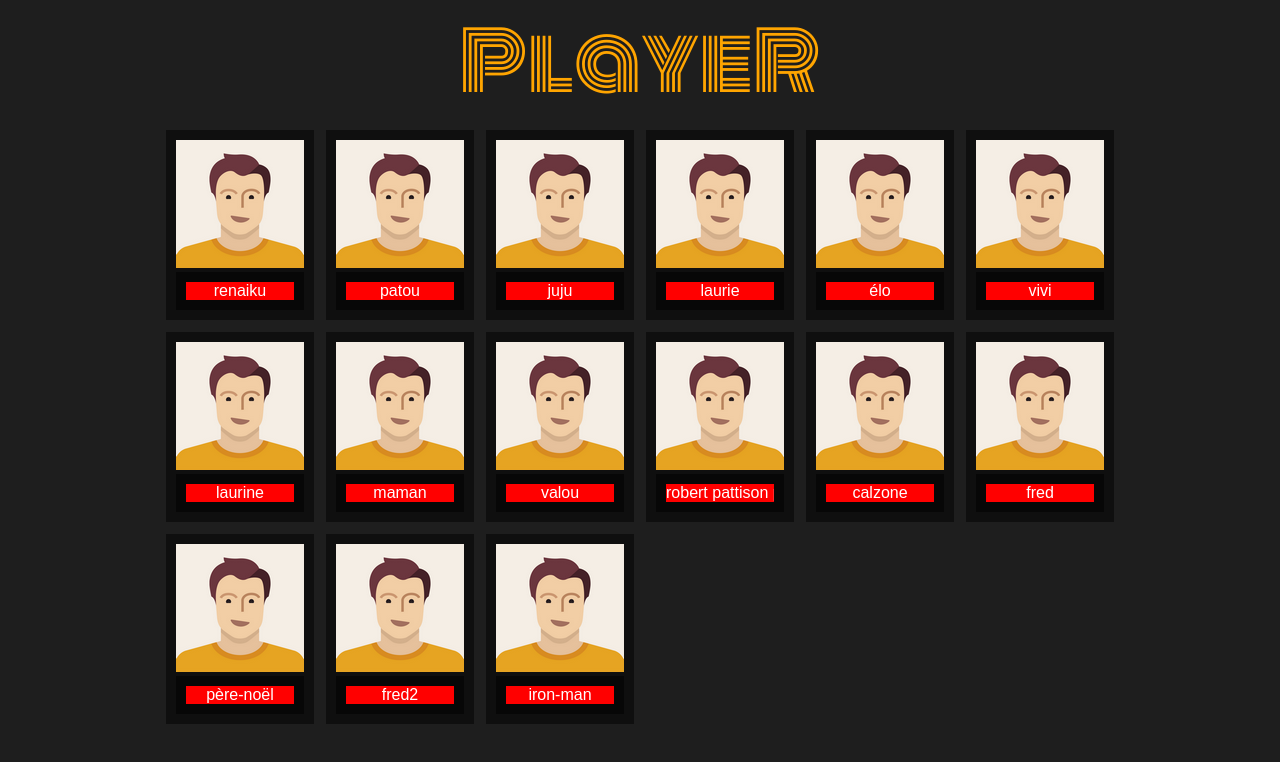
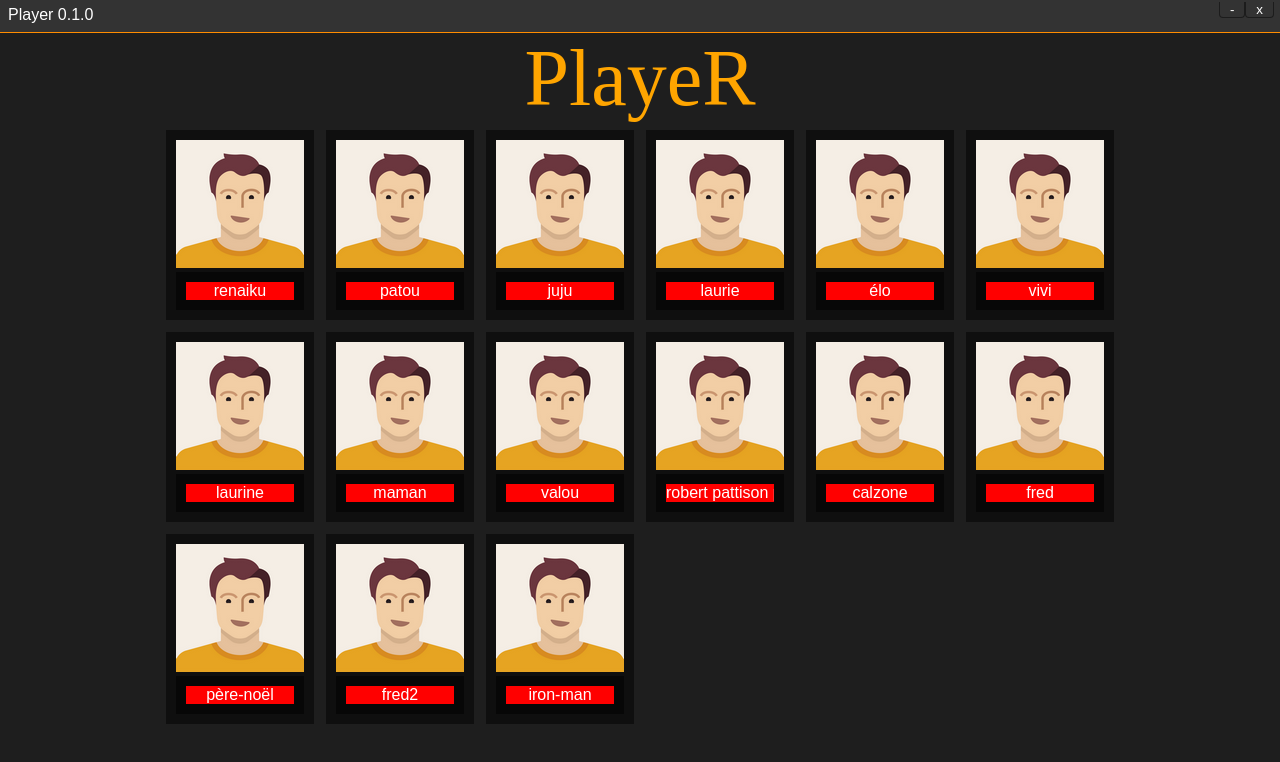
Before and after one commit to renaiku/player-client, a React app: page / in a window 1280 px wide. Built offline with nearby package versions, Linux system fonts and the light colour scheme.

Commit message:
Setting up electron

```diff
--- a/public/index.html
+++ b/public/index.html
@@ -1,5 +1,5 @@
 <!DOCTYPE html>
-<html lang="en" style="height: 100%;">
+<html lang="en">
   <head>
     <meta charset="utf-8">
     <meta name="viewport" content="width=device-width, initial-scale=1, shrink-to-fit=no">
@@ -10,7 +10,6 @@
     -->
     <link rel="manifest" href="%PUBLIC_URL%/manifest.json">
     <link rel="shortcut icon" href="%PUBLIC_URL%/favicon.ico">
-    <link href="https://fonts.googleapis.com/css?family=Audiowide|Monoton|Righteous" rel="stylesheet">
     <!--
       Notice the use of %PUBLIC_URL% in the tags above.
       It will be replaced with the URL of the `public` folder during the build.
@@ -20,9 +19,9 @@
       work correctly both with client-side routing and a non-root public URL.
       Learn how to configure a non-root public URL by running `npm run build`.
     -->
-    <title>PlayeR</title>
+    <title>React App</title>
   </head>
-  <body style="height: 100%;">
+  <body>
     <noscript>
       You need to enable JavaScript to run this app.
     </noscript>
--- a/src/components/App.js
+++ b/src/components/App.js
@@ -1,5 +1,6 @@
 import React, { Component } from 'react';
 import '../css/App.css';
+import TitleBar from './TitleBar';
 import ProfilesContainer from './ProfilesContainer';
 import Library from './Library';
 import { connect } from "react-redux";
@@ -11,6 +12,7 @@ class App extends Component {
 
 		const profileSelection = (
 			<React.Fragment>
+				<TitleBar title="Player 0.1.0"/>
 				<div className="Banner">PlayeR</div>
 				<ProfilesContainer />
 			</React.Fragment>
--- a/src/components/Header.js
+++ b/src/components/Header.js
@@ -6,6 +6,7 @@ import User from '../models/User';
 
 // CSS & OTHERS
 import '../css/Header.css';
+//import { strings } from '../locales/i18n';
 
 // COMPONENT CLASS
 class Header extends Component {
@@ -13,6 +14,7 @@ class Header extends Component {
 	render() {
 		return (
 			<div className="Header">
+                {/* strings('Library.welcome', { name: this.props.user.name }) */}
                 {this.props.user.id} - {this.props.user.name}
 			</div>
 		);
--- /dev/null
+++ b/src/components/TitleBar.js
@@ -0,0 +1,33 @@
+import React from 'react';
+import '../css/TitleBar.css';
+
+export default class TitleBar extends React.Component {
+
+    constructor(props) {
+        super(props);
+
+        this.minimizeElectron = this.minimizeElectron.bind(this);
+        this.closeElectron = this.closeElectron.bind(this);
+        this.closeElectron = this.closeElectron.bind(this);
+    }
+
+    render() {
+        return (
+            <div id="title-bar">
+                <div id="title">{this.props.title}</div>
+                <div id="title-bar-btns">
+                    <button id="min-btn" className="title-bar-btn" onClick={this.minimizeElectron}>-</button>
+                    <button id="close-btn" className="title-bar-btn" onClick={this.closeElectron}>x</button>
+                </div>
+            </div>
+        );
+    }
+
+    minimizeElectron() {
+        window.require('electron').remote.getCurrentWindow().minimize();
+    }
+
+    closeElectron() {
+        window.require('electron').remote.getCurrentWindow().close();
+    }
+}
--- /dev/null
+++ b/src/css/TitleBar.css
@@ -0,0 +1,45 @@
+body {
+    padding: 0;
+    margin: 0;
+}
+
+#title-bar {
+    -webkit-app-region: drag;
+    height: 32px;
+    background-color: rgb(51, 51, 51);
+    margin: 0;
+    border: 1px solid rgb(255,140,0);
+    border-width: 0 0 1px 0;
+}
+
+#title {
+    position: fixed;
+    top: 6px;
+    left: 8px;
+    color: white;
+}
+
+#title-bar-btns {
+    -webkit-app-region: no-drag;
+    position: fixed;
+    top: 0px;
+    right: 6px;
+}
+
+.title-bar-btn {
+    background-color: rgb(51, 51, 51);
+    color: white;
+    border: 1px solid rgb(28, 28, 28);
+    border-radius: 0 0 4px 4px;
+    border-top: none;
+    padding: 0 10px 0 10px;
+    outline: none;
+}
+
+#min-btn:hover {
+    background-color: rgb(80, 80, 80);
+}
+
+#close-btn:hover {
+    background-color: rgb(150, 80, 80);
+}
--- a/src/index.js
+++ b/src/index.js
@@ -1,13 +1,15 @@
 import React from 'react';
-import { render } from 'react-dom';
+import ReactDOM from 'react-dom';
 import { Provider } from 'react-redux';
 import store from './reducers/index';
+import registerServiceWorker from './registerServiceWorker';
+
 import App from './components/App';
-import registerServiceWorker from './registerServiceWorker';
 import './css/index.css';
 
-render(
-    <Provider store={store}>
+
+ReactDOM.render(
+	<Provider store={store}>
         <App />
     </Provider>,
     document.getElementById("root")
--- /dev/null
+++ b/src/locales/english.json
@@ -0,0 +1,5 @@
+{
+    "header": {
+        "welcome": "Welcome {{name}} !"
+    }
+}
--- /dev/null
+++ b/src/locales/french.json
@@ -0,0 +1,5 @@
+{
+    "header": {
+        "welcome": "Bienvenue {{name}} !"
+    }
+}
```
Also changed, not shown: electron-wait-react.js (added, +24 -0 lines), electron/main.js (added, +42 -0 lines), package.json (+30 -9 lines), src/utils/i18n.js (added, +30 -0 lines), 2 other files.
